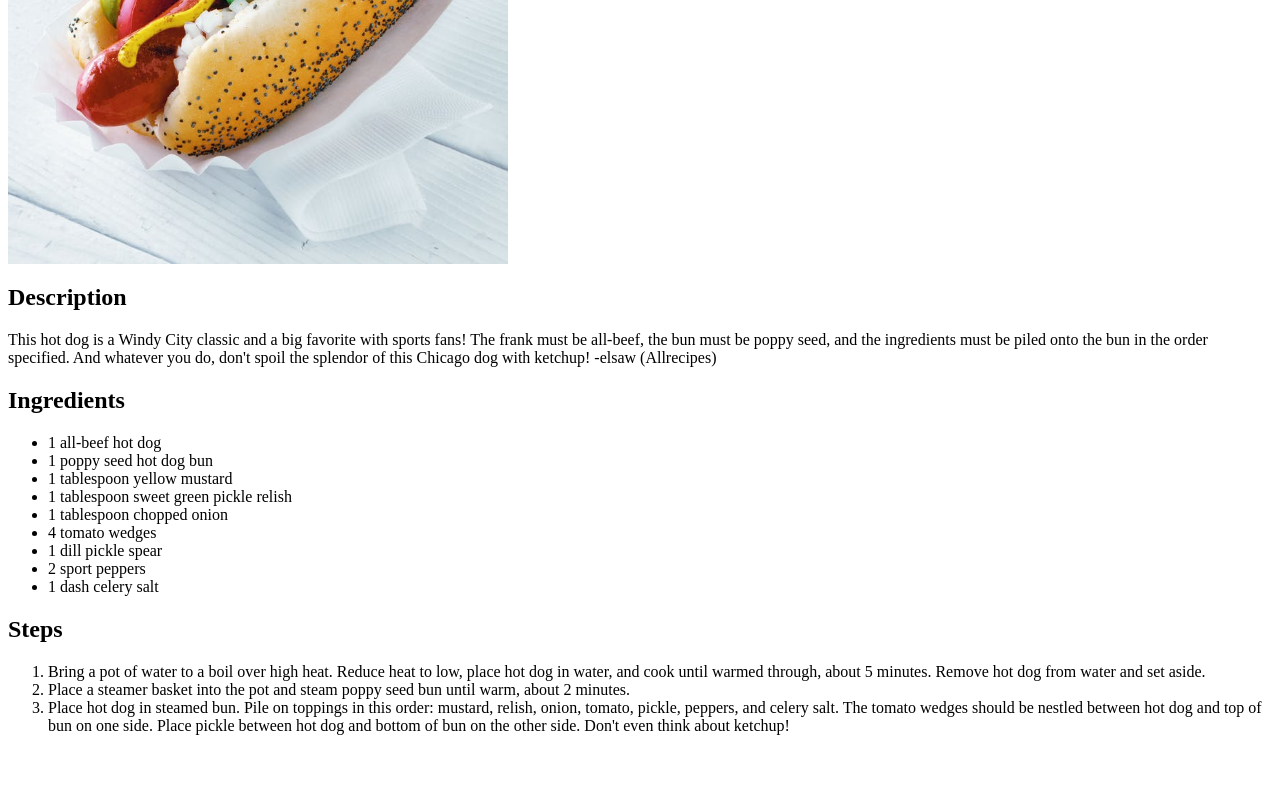
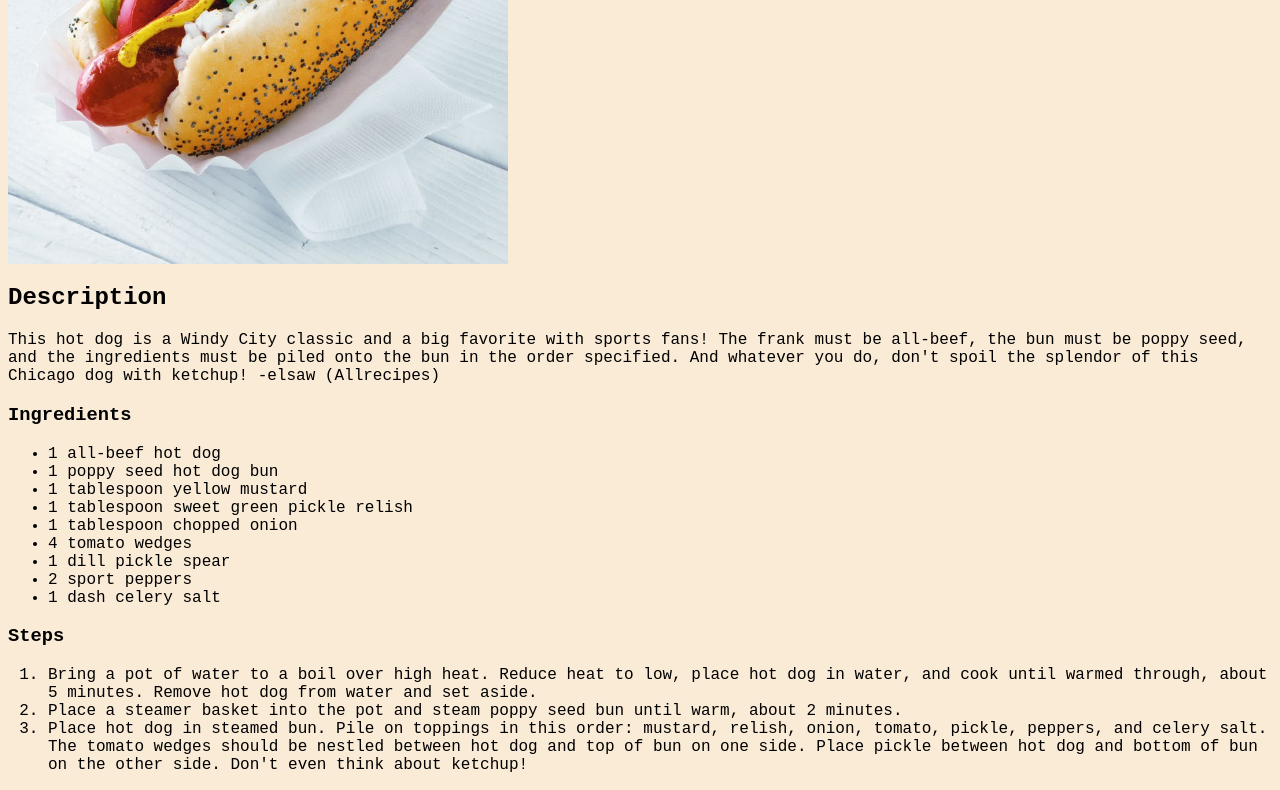
Before and after one commit to amtlk/odin-recipes, a plain HTML site: page recipes/chicagodog.html in a window 1280 px wide. Shown: the part 302-1092 px from the top of the page. Before the commit the page ends 1053 px from the top, so only its background shows below. Drawn offline with Linux system fonts and the light colour scheme.

Commit message:
Add style.css and refs for each page

```diff
--- a/recipes/chicagodog.html
+++ b/recipes/chicagodog.html
@@ -1,9 +1,19 @@
+<html>
+
+<head>
+    <title>Chicago-Style Hot Dog</title>
+    <link rel="stylesheet" href="../style.css">
+</head>
+
+<body>
     <h1>Chicago-Style Hot Dog</h1>
     <img src="../img/chicagodog.jpg" alt="Chicago-Style Hot Dog" width="500" height="500">
 
     <h2>Description</h2>
-<p>This hot dog is a Windy City classic and a big favorite with sports fans! The frank must be all-beef, the bun must be poppy seed, and the ingredients must be piled onto the bun in the order specified. And whatever you do, don't spoil the splendor of this Chicago dog with ketchup! -elsaw (Allrecipes)</p>
-<h2>Ingredients</h2>
+    <p>This hot dog is a Windy City classic and a big favorite with sports fans! The frank must be all-beef, the bun
+        must be poppy seed, and the ingredients must be piled onto the bun in the order specified. And whatever you do,
+        don't spoil the splendor of this Chicago dog with ketchup! -elsaw (Allrecipes)</p>
+    <h3>Ingredients</h3>
     <ul>
         <li>1 all-beef hot dog</li>
         <li>1 poppy seed hot dog bun</li>
@@ -15,10 +25,16 @@
         <li>2 sport peppers</li>
         <li>1 dash celery salt</li>
     </ul>
-<h2>Steps</h2>
+    <h3>Steps</h3>
     <ol>
-    <li>Bring a pot of water to a boil over high heat. Reduce heat to low, place hot dog in water, and cook until warmed through, about 5 minutes. Remove hot dog from water and set aside.</li>
+        <li>Bring a pot of water to a boil over high heat. Reduce heat to low, place hot dog in water, and cook until
+            warmed through, about 5 minutes. Remove hot dog from water and set aside.</li>
         <li>Place a steamer basket into the pot and steam poppy seed bun until warm, about 2 minutes.</li>
-    <li>Place hot dog in steamed bun. Pile on toppings in this order: mustard, relish, onion, tomato, pickle, peppers, and celery salt. The tomato wedges should be nestled between hot dog and top of bun on one side. Place pickle between hot dog and bottom of bun on the other side. Don't even think about ketchup!
+        <li>Place hot dog in steamed bun. Pile on toppings in this order: mustard, relish, onion, tomato, pickle,
+            peppers, and celery salt. The tomato wedges should be nestled between hot dog and top of bun on one side.
+            Place pickle between hot dog and bottom of bun on the other side. Don't even think about ketchup!
         </li>
     </ol>
+</body>
+
+</html>
--- /dev/null
+++ b/style.css
@@ -0,0 +1,7 @@
+html {
+    font-family:'Courier New', Courier, monospace;
+}
+
+body {
+    background-color:antiquewhite;
+}
```
Also changed, not shown: index.html (+2 -0 lines), recipes/frenchtoast.html (+18 -6 lines), recipes/stroganoff.html (+24 -6 lines). Lines whose indentation alone changed are shown as unchanged.
